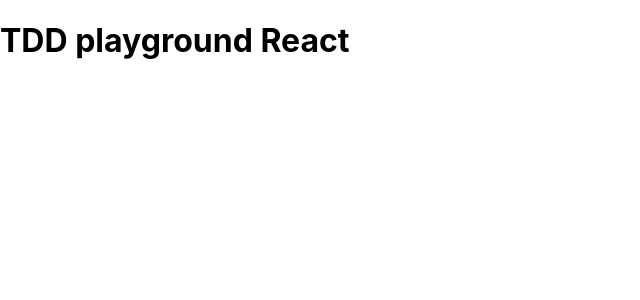
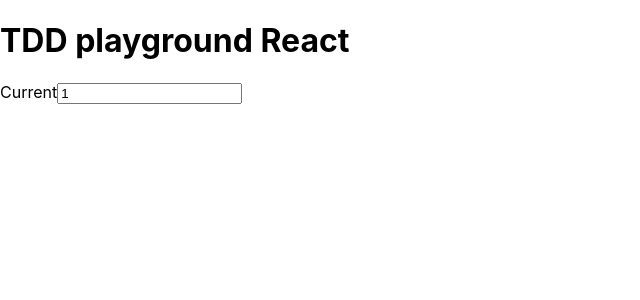
Before and after one commit to jacekmalczyk/tdd-playground, a React (Create React App) app: page / in a window 1280 px wide. Shown: the top 300 px of the page, without its empty margins (0-640 px from the left). Built offline with nearby package versions, Linux system fonts and the light colour scheme.

Commit message:
feat(Counter): Add fancy counter.

```diff
--- a/src/App.tsx
+++ b/src/App.tsx
@@ -1,10 +1,12 @@
 import React from "react";
 import { Header } from "./Header/Header";
+import Counter from "./Counter/Counter";
 
 function App() {
   return (
     <div>
       <Header />
+      <Counter label={"Current"} />
     </div>
   );
 }
--- /dev/null
+++ b/src/Counter/Counter.tsx
@@ -0,0 +1,17 @@
+import React, { Component } from "react";
+
+type CounterProps = { label?: string };
+
+class Counter extends Component<CounterProps> {
+  render() {
+    const { label = "Count" } = this.props;
+    return (
+      <div>
+        <label htmlFor={"counter"}>{label}</label>
+        <input id="counter" role="textbox" value={1} />
+      </div>
+    );
+  }
+}
+
+export default Counter;
```
Also changed, not shown: 2 other files (tests, documents, lock files or other folders).
